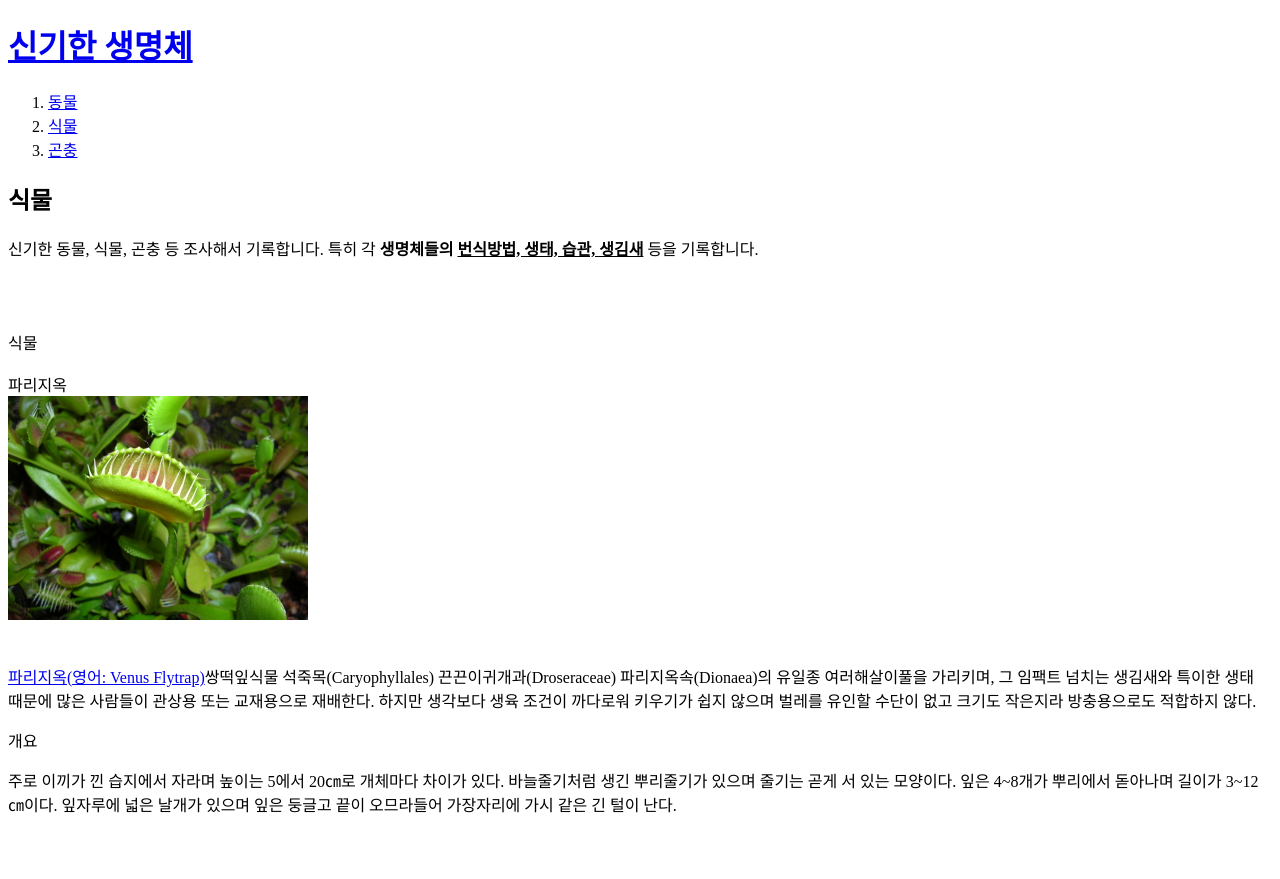
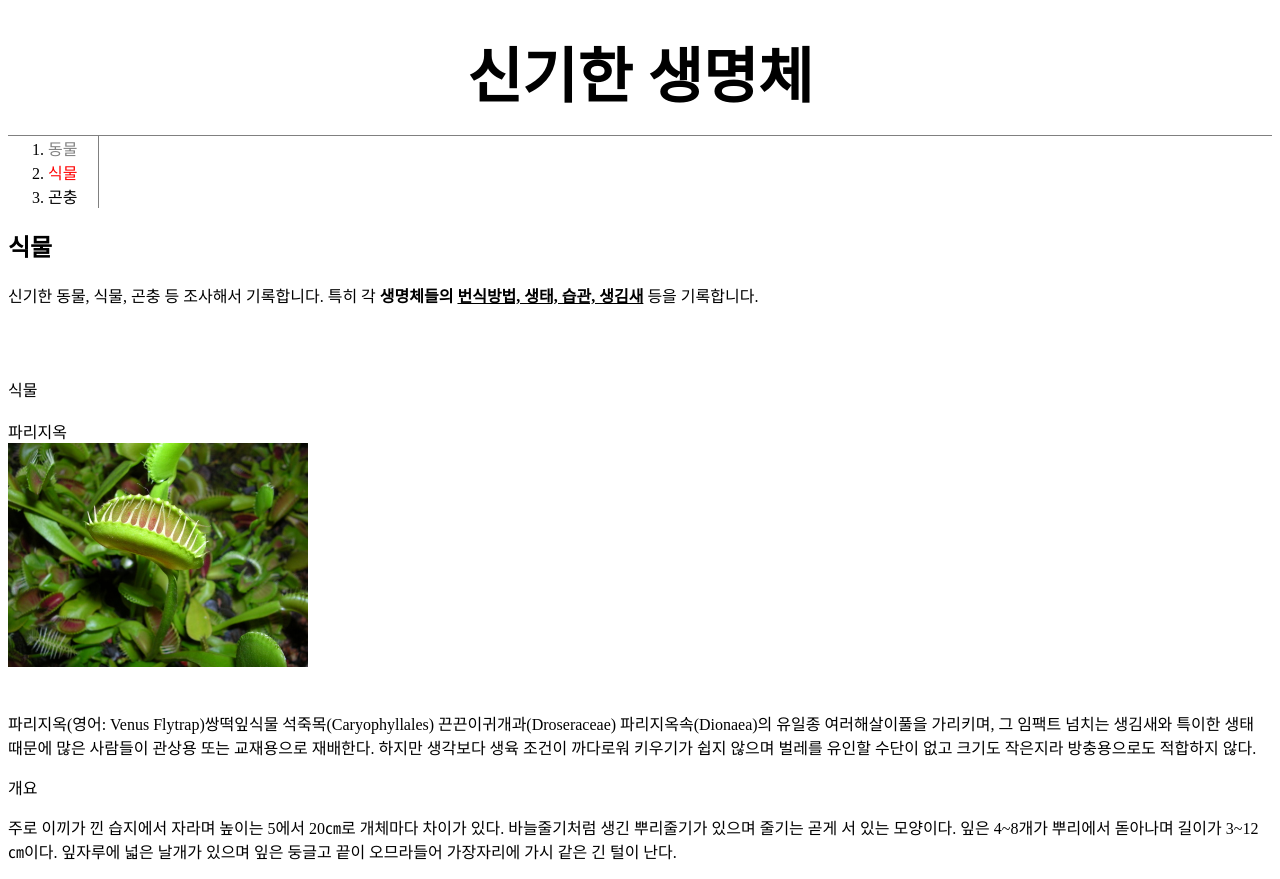
Before and after one commit to VicReznov/Web1, a plain HTML site: page 2.html in a window 1280 px wide. Before the commit the page ends 832 px from the top, so only its background shows below. Drawn offline with Linux system fonts and the light colour scheme.

Commit message:
add CSS-box

```diff
--- a/2.html
+++ b/2.html
@@ -3,12 +3,36 @@
 <head>
   <title>EcoSystem-Plant</title>
   <meta charset="utf-8">
+  <style>
+    a {
+      color:black;
+      text-decoration: none;
+    }
+    .saw {
+      color:gray;
+    }
+    #active {
+      color:red;
+    }
+    h1 {
+      font-size: 60px;
+      text-align: center;
+      border-bottom: 1px solid gray;
+      margin:0;
+      padding:20px;
+    }
+    ol {
+      border-right: 1px solid gray;
+      width:50px;
+      margin:0;
+    }
+  </style>
 </head>
 <body>
   <h1><a href="index.html">신기한 생명체</a></h1>
   <ol>
-    <li><a href="1.html">동물</a></li>
-    <li><a href="2.html">식물</a></li>
+    <li><a href="1.html" class="saw">동물</a></li>
+    <li><a href="2.html" class="saw active" id="active">식물</a></li>
     <li><a href="3.html">곤충</a></li>
   </ol>
   <h2>식물</h2>
```
Also changed, not shown: 1.html (+6 -0 lines), 3.html (+6 -0 lines), index.html (+26 -2 lines).
